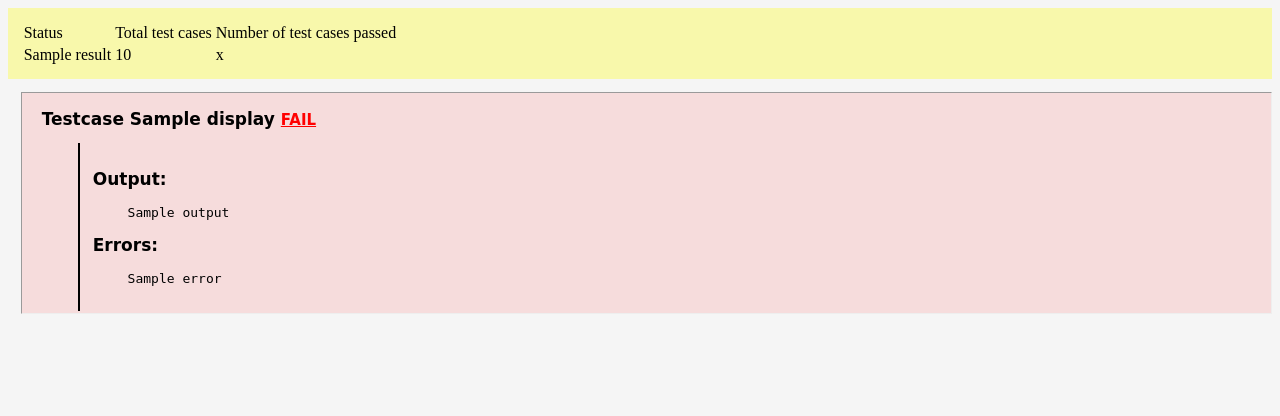
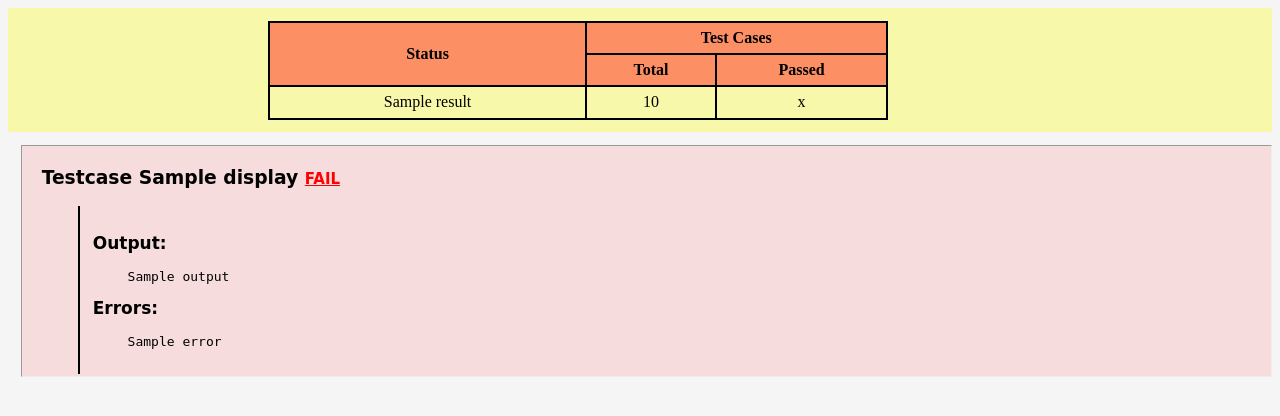
Before and after one commit to cyberpirate92/python-online-compiler, a Django app: template templates/OutputView.html in a window 1280 px wide. Shown: the top 416 px of the page. Run offline with Django 3.2, Linux system fonts and the light colour scheme; the template is opened without the code that fills it: most values are stand-ins (such as "Sample title", 1, 10 or a date in 2020).

Commit message:
UI Modification

```diff
--- a/compiler/views.py
+++ b/compiler/views.py
@@ -33,6 +33,9 @@ def testpage(request):
                         executor.set_template(code_template)
                     execution_result = executor.execute()
                     template_data['result'] = execution_result.name
+                    template_data['test_cases_total'] = executor.get_num_test_cases()
+                    if executor.get_num_failed_test_cases() is not None:
+                        template_data['test_cases_passed'] = executor.get_num_test_cases() - executor.get_num_failed_test_cases()
                     executor.delete_code_file()
                     if executor.hasExecuted:
                         checked_values = executor.compare_outputs()
--- a/templates/OutputView.html
+++ b/templates/OutputView.html
@@ -50,15 +50,33 @@
             font-family:inherit;
             background:rgba(255,255,0,0.3);
         }
+        #status_header table {
+            width:50%;
+            margin-left:20%;
+            border-collapse: collapse;
+        }
+        #status_header table,#status_header td,#status_header th {
+            text-align:center;
+            border:2px solid black;
+        }
+        #status_header th,#status_header td {
+            padding: 1%;
+        }
+        #status_header th {
+            background:rgba(255,99,71,0.7);
+        }
     </style>
 </head>
 <body>
     <div id="status_header">
         <table>
             <tr>
-                <td> Status </td>
-                <td> Total test cases </td>
-                <td> Number of test cases passed </td>
+                <th rowspan="2"> Status </th>
+                <th colspan="2"> Test Cases </th>
+            </tr>
+            <tr>
+                <th> Total </th>
+                <th> Passed </th>
             </tr>
             <tr>
                 <td> {{ result }}</td>
@@ -71,12 +89,12 @@
             {% if status == True %}
                 <div class="testcase-status success-bg">
                 <div class="leftPane">
-                    <h2> Testcase {{ i }} <span class="status-text-success">success</span> </h2>
+                    <h3> Testcase {{ i }} <span class="status-text-success">success</span> </h3>
                 </div>
             {% else %}
                 <div class="testcase-status fail-bg">
                 <div class="leftPane">
-                    <h2> Testcase {{ i }} <span class="status-text-fail">fail</span> </h2>
+                    <h3> Testcase {{ i }} <span class="status-text-fail">fail</span> </h3>
                 </div>
             {% endif %}
 
```
